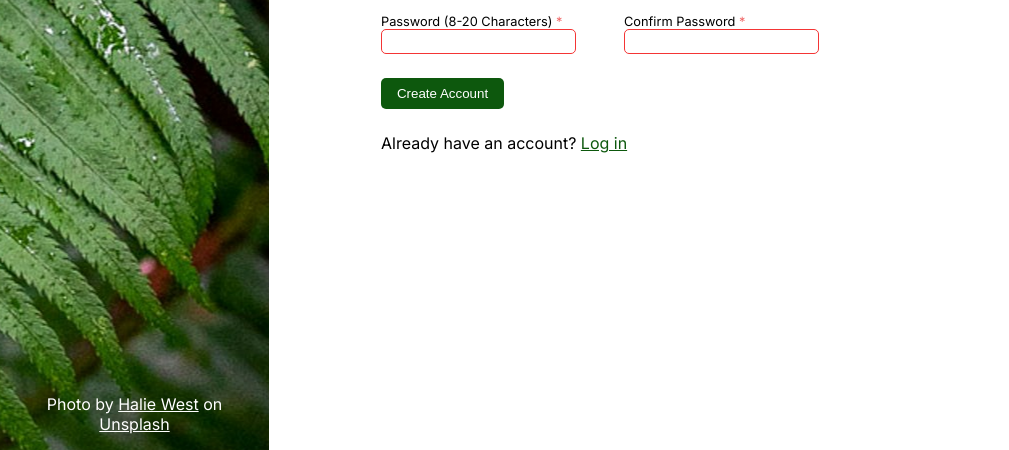
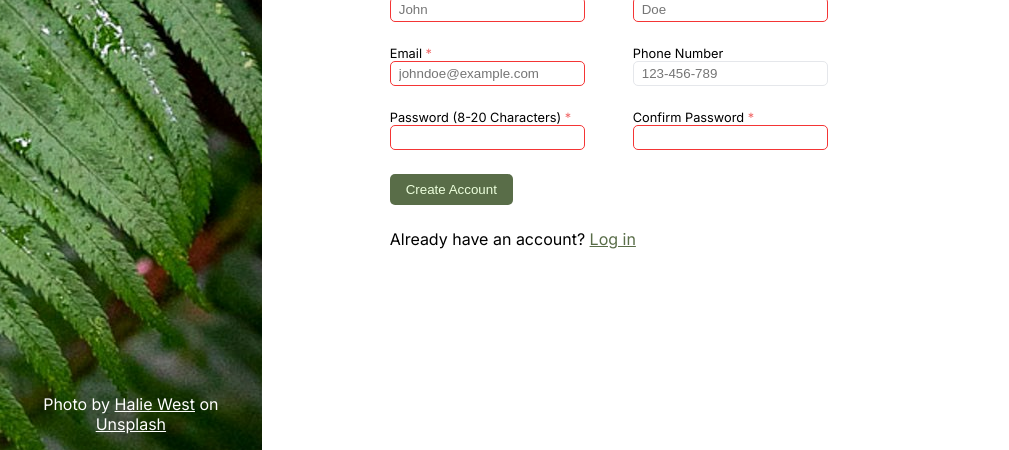
Before and after one commit to BGowera/odin-signup-form, a plain HTML site: page index.html in a window 1280 px wide. Shown: the part 350-800 px from the top of the page, without its empty margins (0-1009 px from the left). Drawn offline with Linux system fonts and the light colour scheme; a web font is replaced by a local one.

Commit message:
Final style

```diff
--- a/assets/css/style.css
+++ b/assets/css/style.css
@@ -72,7 +72,7 @@ input:invalid {
 }
 
 .right {
-	padding: 2rem 3rem;
+	padding: 8rem 4rem;
 }
 
 .opening-para {
@@ -144,20 +144,23 @@ fieldset {
 	padding: 0.5rem 1rem;
 	border-radius: 5px;
 	border: none;
-	background-color: rgb(13, 88, 13);
-	color: white;
+	background-color: #596D48;
+	color:#ecffdc;
 	margin-bottom: 1.5rem;
-		&:hover{
-			cursor: pointer;
-			box-shadow: 0px 1px 2px 0px rgba(0,0,0,0.75);
-			-webkit-box-shadow: 0px 1px 2px 0px rgba(0,0,0,0.75);
-			-moz-box-shadow: 0px 1px 2px 0px rgba(0,0,0,0.75);
-		}
+
+}
+
+.submit-btn:hover{
+		cursor: pointer;
+		box-shadow: 0px 1px 2px 0px rgba(0,0,0,0.75);
+		-webkit-box-shadow: 0px 1px 2px 0px rgba(0,0,0,0.75);
+		-moz-box-shadow: 0px 1px 2px 0px rgba(0,0,0,0.75);
+		text-decoration: un;
 }
 
 .log-link{
-	color:rgb(13, 88, 13);
-		&:hover{
-			text-decoration: underline;
-		}
+	color:#596D48;
 }
+.log-link:hover{
+	text-decoration: underline;
+}
```
